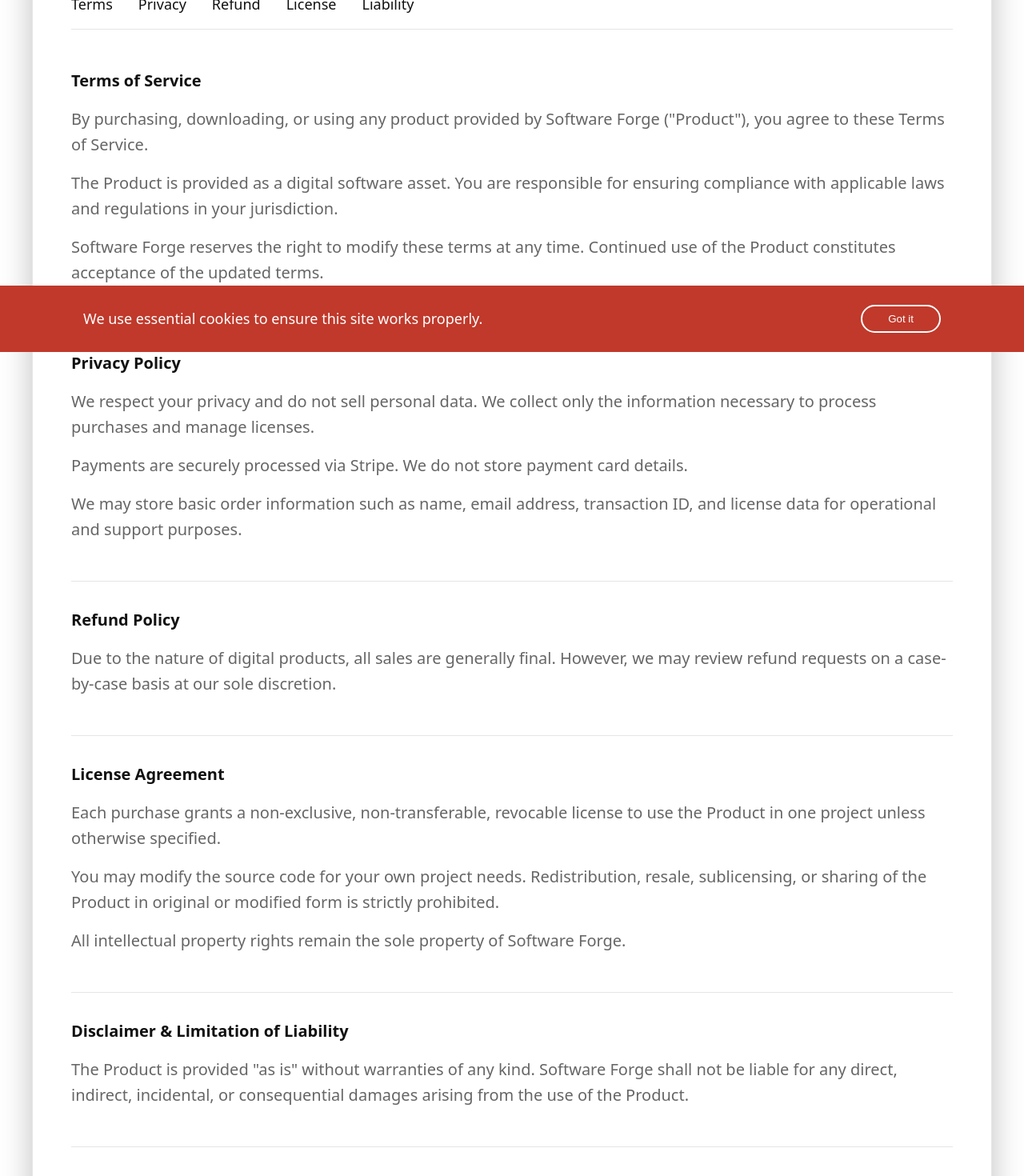
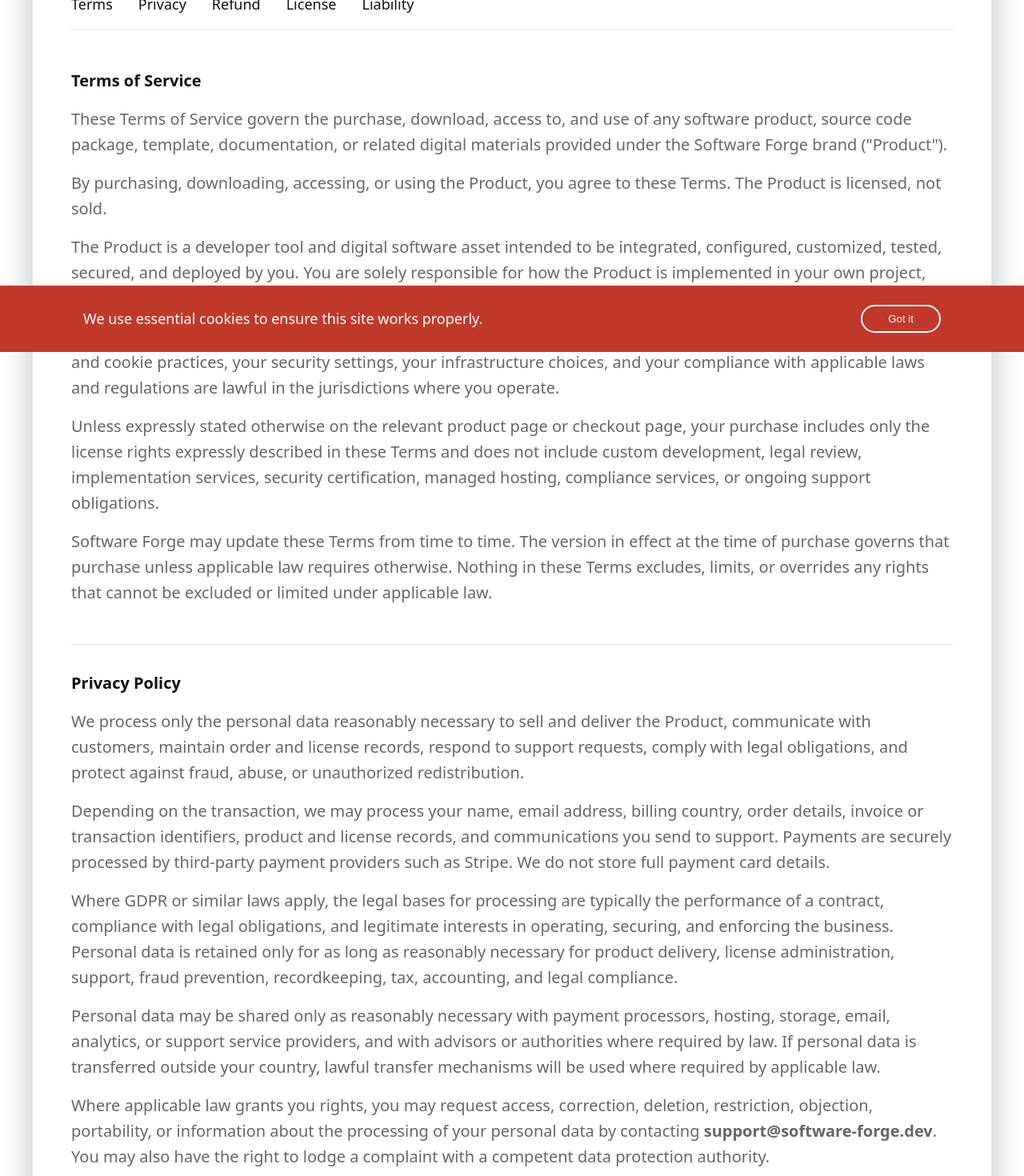
Before and after one commit to Grammeri/nextjs-landing, a Next.js app: page /legal in a window 1280 px wide. Shown: the part 360-1830 px from the top of the page at 80% size. Built offline with nearby package versions, Linux system fonts and the light colour scheme.

Commit message:
docs: update legal documents

```diff
--- a/src/app/(business)/legal/page.tsx
+++ b/src/app/(business)/legal/page.tsx
@@ -1,6 +1,5 @@
 import styles from './page.module.css';
 import { PageShell, ContentSurface } from '@/shared/ui/layout';
-
 import { ArticleLayout, ArticleTitle, ArticleSection, ArticleText } from '@/shared/ui/article';
 
 export const metadata = {
@@ -26,72 +25,185 @@ export default function LegalPage() {
 
           <ArticleSection id="terms" title="Terms of Service">
             <ArticleText>
-              By purchasing, downloading, or using any product provided by Software Forge
-              (&quot;Product&quot;), you agree to these Terms of Service.
+              These Terms of Service govern the purchase, download, access to, and use of any
+              software product, source code package, template, documentation, or related digital
+              materials provided under the Software Forge brand (&quot;Product&quot;).
             </ArticleText>
 
             <ArticleText>
-              The Product is provided as a digital software asset. You are responsible for ensuring
-              compliance with applicable laws and regulations in your jurisdiction.
+              By purchasing, downloading, accessing, or using the Product, you agree to these Terms.
+              The Product is licensed, not sold.
             </ArticleText>
 
             <ArticleText>
-              Software Forge reserves the right to modify these terms at any time. Continued use of
-              the Product constitutes acceptance of the updated terms.
+              The Product is a developer tool and digital software asset intended to be integrated,
+              configured, customized, tested, secured, and deployed by you. You are solely
+              responsible for how the Product is implemented in your own project, service, business
+              workflow, or production environment.
+            </ArticleText>
+
+            <ArticleText>
+              You are responsible for ensuring that your use of the Product, your application logic,
+              your user notices, your privacy and cookie practices, your security settings, your
+              infrastructure choices, and your compliance with applicable laws and regulations are
+              lawful in the jurisdictions where you operate.
+            </ArticleText>
+
+            <ArticleText>
+              Unless expressly stated otherwise on the relevant product page or checkout page, your
+              purchase includes only the license rights expressly described in these Terms and does
+              not include custom development, legal review, implementation services, security
+              certification, managed hosting, compliance services, or ongoing support obligations.
+            </ArticleText>
+
+            <ArticleText>
+              Software Forge may update these Terms from time to time. The version in effect at the
+              time of purchase governs that purchase unless applicable law requires otherwise.
+              Nothing in these Terms excludes, limits, or overrides any rights that cannot be
+              excluded or limited under applicable law.
             </ArticleText>
           </ArticleSection>
 
           <ArticleSection id="privacy" title="Privacy Policy">
             <ArticleText>
-              We respect your privacy and do not sell personal data. We collect only the information
-              necessary to process purchases and manage licenses.
+              We process only the personal data reasonably necessary to sell and deliver the
+              Product, communicate with customers, maintain order and license records, respond to
+              support requests, comply with legal obligations, and protect against fraud, abuse, or
+              unauthorized redistribution.
             </ArticleText>
 
             <ArticleText>
-              Payments are securely processed via Stripe. We do not store payment card details.
+              Depending on the transaction, we may process your name, email address, billing
+              country, order details, invoice or transaction identifiers, product and license
+              records, and communications you send to support. Payments are securely processed by
+              third-party payment providers such as Stripe. We do not store full payment card
+              details.
             </ArticleText>
 
             <ArticleText>
-              We may store basic order information such as name, email address, transaction ID, and
-              license data for operational and support purposes.
+              Where GDPR or similar laws apply, the legal bases for processing are typically the
+              performance of a contract, compliance with legal obligations, and legitimate interests
+              in operating, securing, and enforcing the business. Personal data is retained only for
+              as long as reasonably necessary for product delivery, license administration, support,
+              fraud prevention, recordkeeping, tax, accounting, and legal compliance.
+            </ArticleText>
+
+            <ArticleText>
+              Personal data may be shared only as reasonably necessary with payment processors,
+              hosting, storage, email, analytics, or support service providers, and with advisors or
+              authorities where required by law. If personal data is transferred outside your
+              country, lawful transfer mechanisms will be used where required by applicable law.
+            </ArticleText>
+
+            <ArticleText>
+              Where applicable law grants you rights, you may request access, correction, deletion,
+              restriction, objection, portability, or information about the processing of your
+              personal data by contacting <strong>support@software-forge.dev</strong>. You may also
+              have the right to lodge a complaint with a competent data protection authority.
             </ArticleText>
           </ArticleSection>
 
           <ArticleSection id="refund" title="Refund Policy">
             <ArticleText>
-              Due to the nature of digital products, all sales are generally final. However, we may
-              review refund requests on a case-by-case basis at our sole discretion.
+              The Product is digital content supplied electronically. Because digital products are
+              delivered immediately or made available for download shortly after purchase, refunds
+              are not guaranteed after delivery or after access has begun, except where required by
+              applicable law.
+            </ArticleText>
+
+            <ArticleText>
+              If you are a consumer in the European Union or another jurisdiction that provides a
+              statutory right of withdrawal for distance contracts, that right may apply unless a
+              lawful exception applies. Where permitted by applicable law, if you expressly request
+              immediate digital delivery or immediate access before any withdrawal period expires,
+              and you acknowledge that you thereby lose any statutory right of withdrawal once
+              digital supply begins, your withdrawal right will end when digital supply begins.
+            </ArticleText>
+
+            <ArticleText>
+              If applicable law gives you non-waivable consumer rights, including refund,
+              cancellation, withdrawal, or conformity rights, those rights remain unaffected. If no
+              mandatory legal right applies, refund requests may be reviewed on a case-by-case basis
+              at our sole discretion.
             </ArticleText>
           </ArticleSection>
 
           <ArticleSection id="license" title="License Agreement">
             <ArticleText>
-              Each purchase grants a non-exclusive, non-transferable, revocable license to use the
-              Product in one project unless otherwise specified.
+              Subject to your compliance with these Terms and payment of the applicable price, you
+              receive a limited, non-exclusive, non-transferable, revocable license to use the
+              Product for the scope stated on the applicable product page or checkout page. If no
+              broader scope is expressly stated, the default license is for one project.
             </ArticleText>
 
             <ArticleText>
-              You may modify the source code for your own project needs. Redistribution, resale,
-              sublicensing, or sharing of the Product in original or modified form is strictly
-              prohibited.
+              You may download, store, and modify the Product for your own internal use and for your
+              permitted project needs. You may use the Product as part of a larger application or
+              service that you develop.
             </ArticleText>
 
             <ArticleText>
-              All intellectual property rights remain the sole property of Software Forge.
+              You may not resell, redistribute, sublicense, publish, share, lease, or transfer the
+              Product itself, whether in original or modified form. You may not make the source
+              code, package files, or original Product materials available to third parties except
+              to contractors working on your behalf under confidentiality obligations and only to
+              the extent necessary for your permitted use.
+            </ArticleText>
+
+            <ArticleText>
+              All intellectual property rights in and to the Product remain reserved.
             </ArticleText>
           </ArticleSection>
 
           <ArticleSection id="liability" title="Disclaimer & Limitation of Liability">
             <ArticleText>
-              The Product is provided &quot;as is&quot; without warranties of any kind. Software
-              Forge shall not be liable for any direct, indirect, incidental, or consequential
-              damages arising from the use of the Product.
+              The Product is provided on an &quot;as is&quot; and &quot;as available&quot; basis to
+              the maximum extent permitted by law. No warranty is made that the Product will be
+              uninterrupted, error-free, fit for every purpose, compliant with every legal regime,
+              or suitable for your specific business, regulatory, privacy, tax, operational, or
+              security requirements.
+            </ArticleText>
+
+            <ArticleText>
+              You are responsible for testing, reviewing, validating, and adapting the Product
+              before using it in development, staging, or production.
+            </ArticleText>
+
+            <ArticleText>
+              To the maximum extent permitted by law, liability is excluded for indirect,
+              incidental, consequential, special, exemplary, or punitive damages, and for any loss
+              of profits, revenue, business opportunity, goodwill, data, or expected savings arising
+              out of or related to the Product or these Terms.
+            </ArticleText>
+
+            <ArticleText>
+              To the maximum extent permitted by law, total liability arising out of or relating to
+              the Product or these Terms will not exceed the amount you paid for the Product giving
+              rise to the claim. Nothing in these Terms excludes or limits liability that cannot be
+              excluded or limited under applicable law.
             </ArticleText>
           </ArticleSection>
 
           <ArticleSection id="contact" title="Contact">
             <ArticleText>
-              For legal inquiries, contact us at <strong>support@software-forge.dev</strong>
+              Seller: <strong>Dmitry Nikolayev</strong>
+            </ArticleText>
+
+            <ArticleText>
+              Brand: <strong>Software Forge</strong>
+            </ArticleText>
+
+            <ArticleText>
+              Mailing Address: <strong>7126 Marble Springs Dr, Katy, TX 77494, USA</strong>
+            </ArticleText>
+
+            <ArticleText>
+              Governing Law: <strong>Texas, USA</strong>
+            </ArticleText>
+
+            <ArticleText>
+              For legal, privacy, licensing, or compliance inquiries, contact us at{' '}
+              <strong>support@software-forge.dev</strong>
             </ArticleText>
           </ArticleSection>
         </ArticleLayout>
```
